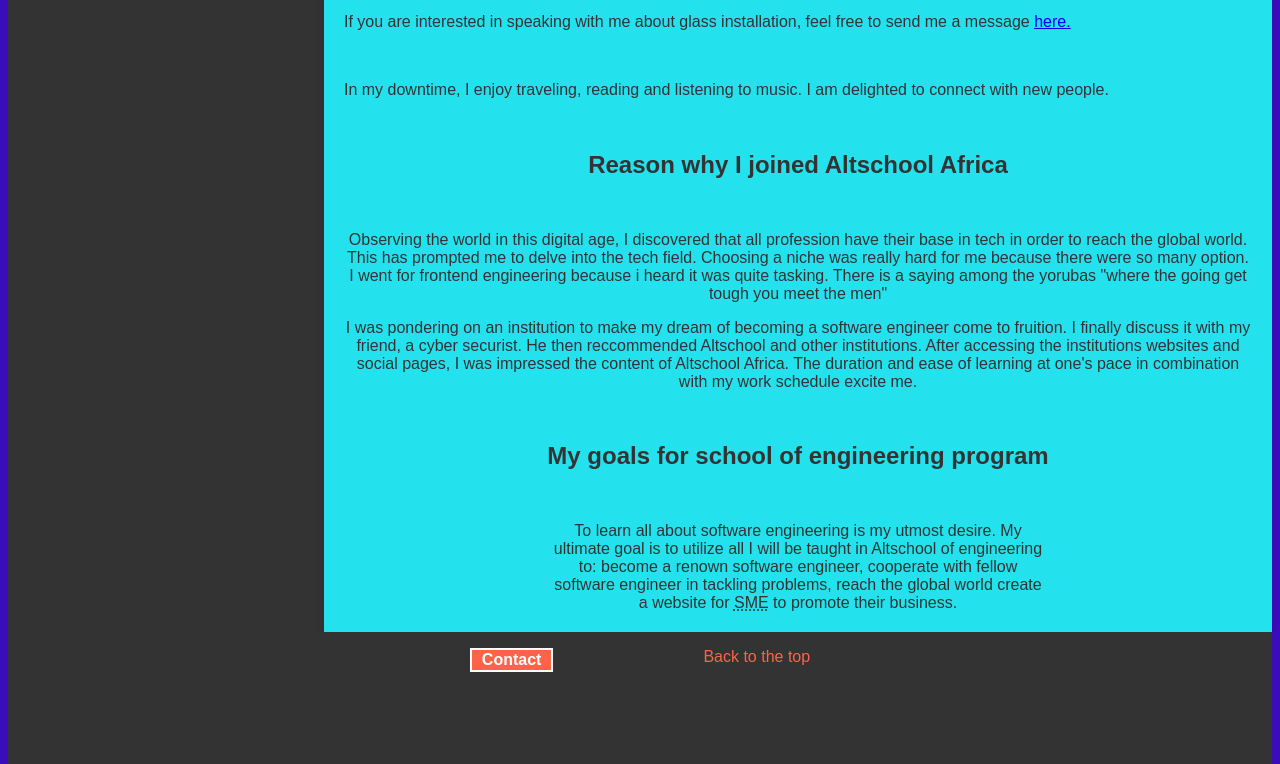
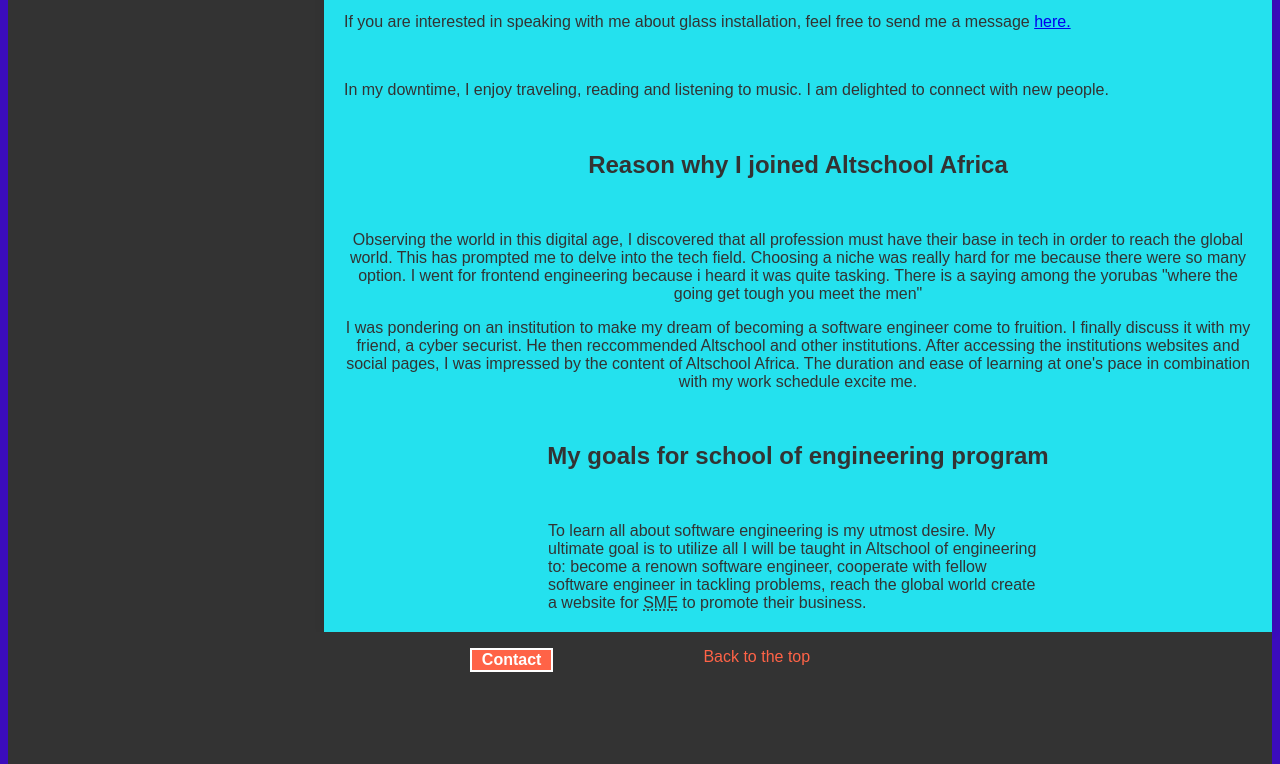
Before and after one commit to OluwatobilobaOgundele/My_1st_Repo, a plain HTML site: page index.html in a window 1280 px wide. Shown: the part 3437-4201 px from the top of the page. Drawn offline with Linux system fonts and the light colour scheme.

Commit message:
corection

```diff
--- a/asset/css/main.css
+++ b/asset/css/main.css
@@ -155,9 +155,16 @@
     border-bottom: #200f0f;
 
 }
-#Reason, #Goals {
+#Reason {
    text-align: center;
 }
+#Goals {
+    margin: 0 60 0 40px;
+}
+#Goals h2 {
+    text-align: center;
+}
+
 .goals {
     max-width: 500px;
     margin: 0px auto;
--- a/index.html
+++ b/index.html
@@ -108,7 +108,7 @@
 
     <section id="Reason">
         <h2>Reason why I joined Altschool Africa</h2>
-        <p>Observing the world in this digital age, I discovered that all profession have their base in
+        <p>Observing the world in this digital age, I discovered that all profession must have their base in
             tech in order to reach the global world. This has prompted me to delve into the tech field.
             Choosing a niche was really hard for me because there were so many option. I went for frontend
             engineering because i heard it was quite tasking. There is a saying among the yorubas
@@ -118,7 +118,7 @@
         I was pondering on an institution to make my dream of becoming a software engineer come to fruition.
         I finally discuss it with my friend, a cyber securist. He then reccommended Altschool and other
         institutions. After accessing the institutions websites and social pages,
-    I was impressed the content of Altschool Africa. The duration and ease of learning at one's pace in combination
+    I was impressed by the content of Altschool Africa. The duration and ease of learning at one's pace in combination
     with my work schedule excite me.
     </p>
     </section>
```
